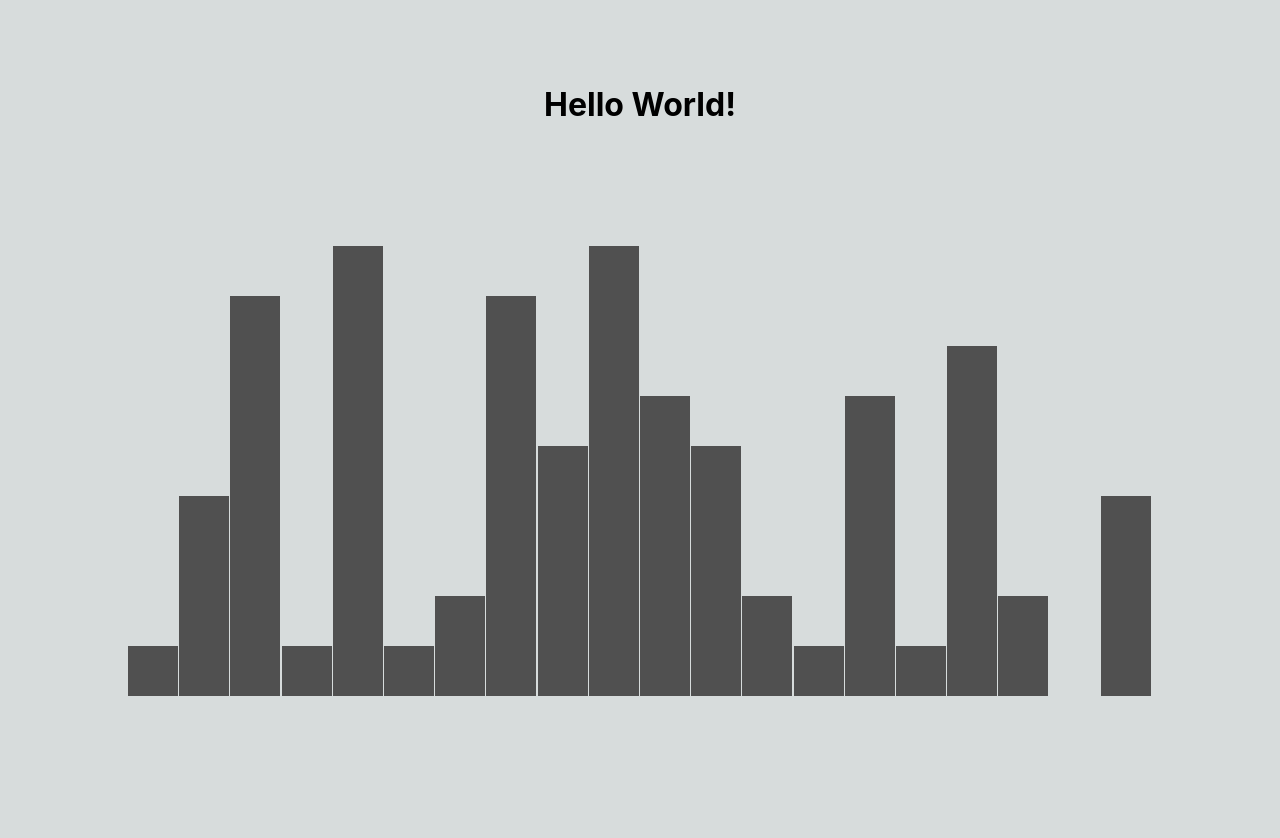
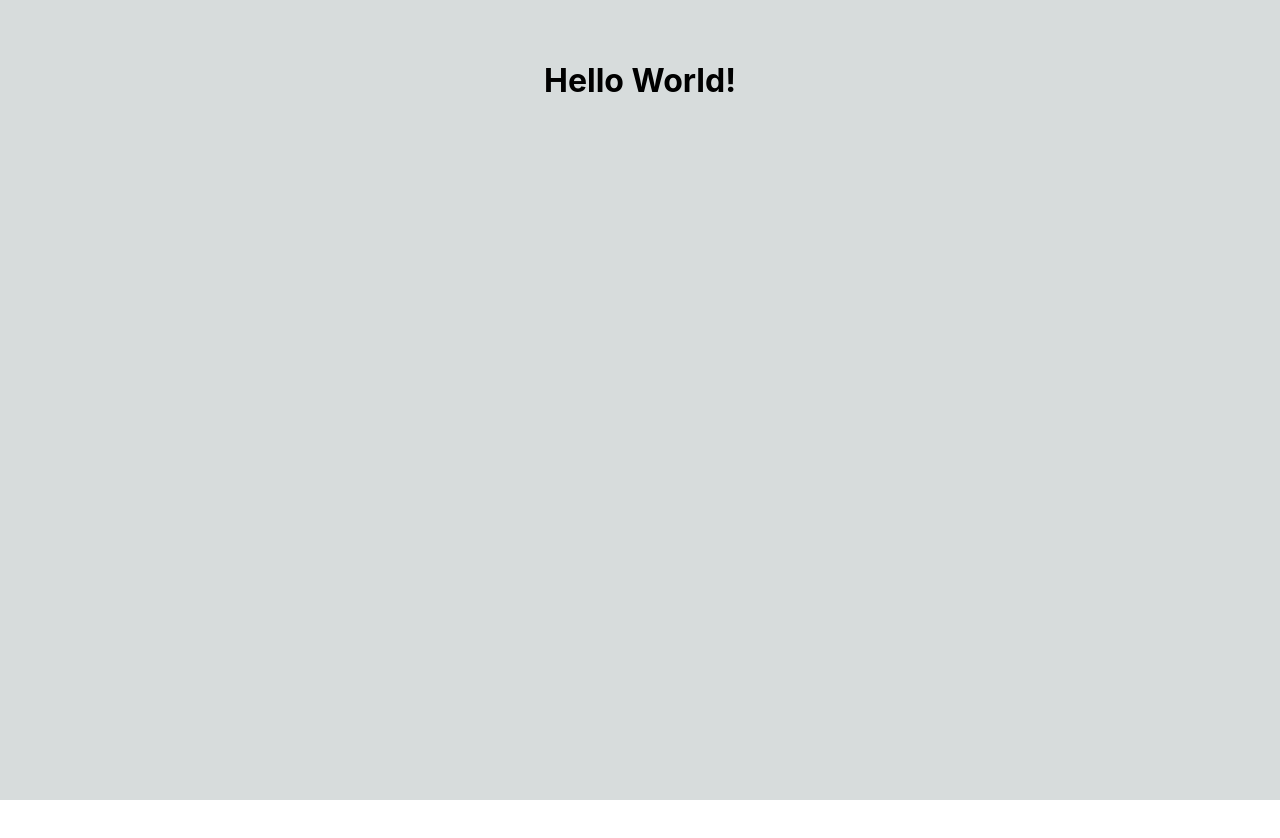
Before and after one commit to iPolyomino/radio-wave, a Next.js app: page / in a window 1280 px wide. Shown: the top 838 px of the page. After the commit the page ends 800 px from the top, so only its background shows below. Built offline with nearby package versions, Linux system fonts and the light colour scheme.

Commit message:
fix viewbox

```diff
--- a/components/WaveBar.tsx
+++ b/components/WaveBar.tsx
@@ -3,20 +3,15 @@ type Props = {
 };
 
 const WaveBar: React.FC<Props> = ({ height }) => {
-  const size = 50;
+  const width = 100;
+  const baseHight = 5;
 
   return (
-    <svg xmlns="http://www.w3.org/2000/svg">
-      {Array.from(Array(height).keys()).map((y) => (
-        <rect
-          key={y}
-          x="0"
-          y={500 - y * size}
-          width={size}
-          height={size}
-          fill="#505050"
-        />
-      ))}
+    <svg
+      xmlns="http://www.w3.org/2000/svg"
+      viewBox={`0 0 ${width} ${baseHight + height}`}
+    >
+      <rect width={width} height={baseHight + height} fill="#505050" />
     </svg>
   );
 };
--- a/pages/index.tsx
+++ b/pages/index.tsx
@@ -5,7 +5,7 @@ import styles from "../styles/Home.module.css";
 import WaveBar from "../components/WaveBar";
 
 const Home: NextPage = () => {
-  const maxHeight = 10;
+  const maxHeight = 1000;
   const barCount = 20;
 
   const [heights, setHeights] = useState(new Array(barCount));
--- a/styles/Home.module.css
+++ b/styles/Home.module.css
@@ -5,8 +5,6 @@
 
 .main {
   min-height: 100vh;
-  padding: 4rem 0;
-  flex: 1;
   display: flex;
   flex-direction: column;
   justify-content: center;
@@ -17,4 +15,9 @@
   display: flex;
   max-width: 80vw;
   height: 80vh;
+  gap: 0 1rem;
 }
+
+.wavebar > svg {
+  align-self: flex-end;
+}
```
